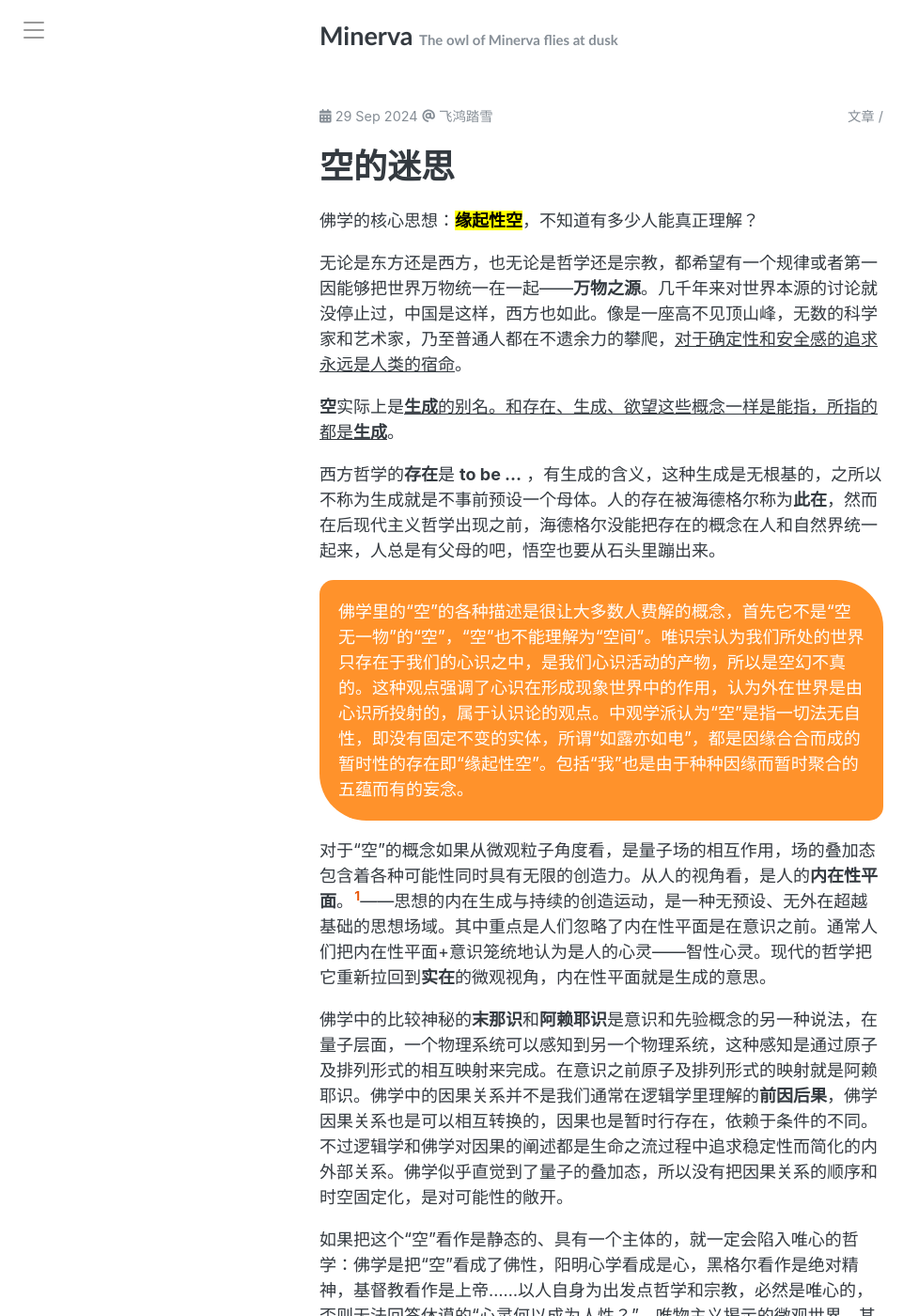
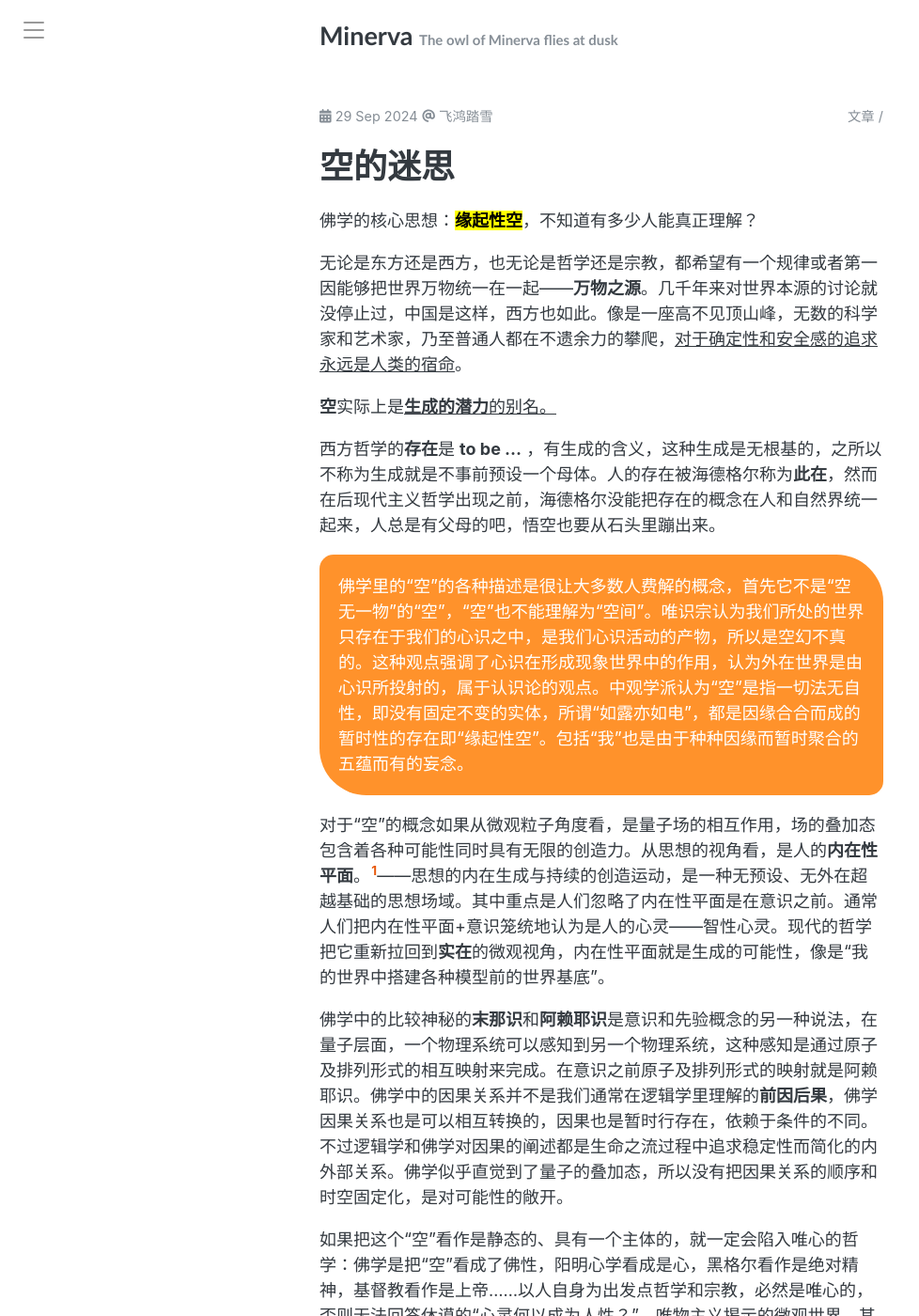
Before and after one commit to symphonyh/symphonyh.github.io, a Jekyll site: the page built from _posts/2024-09-29-kong.md, in a window 1280 px wide and 1400 px high. Shown: the whole window at 94% size, without its empty margins (0-978 px from the left). Built offline with Jekyll 4.4.1, drawn with Linux system fonts in a browser that asks for light colours; comment, search, counter and statistics services are not loaded.

Commit message:
概念修正

```diff
--- a/_posts/2024-09-29-kong.md
+++ b/_posts/2024-09-29-kong.md
@@ -11,7 +11,7 @@ comments: true
 
 无论是东方还是西方，也无论是哲学还是宗教，都希望有一个规律或者第一因能够把世界万物统一在一起——**万物之源**。几千年来对世界本源的讨论就没停止过，中国是这样，西方也如此。像是一座高不见顶山峰，无数的科学家和艺术家，乃至普通人都在不遗余力的攀爬，<ins>对于确定性和安全感的追求永远是人类的宿命</ins>。
 
-**空**实际上是<ins><strong>生成</strong>的别名。和存在、生成、欲望这些概念一样是能指，所指的都是<strong>生成</strong></ins>。
+**空**实际上是<ins><strong>生成的潜力</strong>的别名。
 
 西方哲学的**存在**是 **to be ...** ，有生成的含义，这种生成是无根基的，之所以不称为生成就是不事前预设一个母体。人的存在被海德格尔称为**此在**，然而在后现代主义哲学出现之前，海德格尔没能把存在的概念在人和自然界统一起来，人总是有父母的吧，悟空也要从石头里蹦出来。
 
@@ -24,7 +24,7 @@ comments: true
 ">
 佛学里的“空”的各种描述是很让大多数人费解的概念，首先它不是“空无一物”的“空”，“空”也不能理解为“空间”。唯识宗认为我们所处的世界只存在于我们的心识之中，是我们心识活动的产物，所以是空幻不真的。这种观点强调了心识在形成现象世界中的作用，认为外在世界是由心识所投射的，属于认识论的观点。中观学派认为“空”是指一切法无自性，即没有固定不变的实体，所谓“如露亦如电”，都是因缘合合而成的暂时性的存在即“缘起性空”。包括“我”也是由于种种因缘而暂时聚合的五蕴而有的妄念。</p>
 
-对于“空”的概念如果从微观粒子角度看，是量子场的相互作用，场的叠加态包含着各种可能性同时具有无限的创造力。从人的视角看，是人的**内在性平面**。[^fn1]——思想的内在生成与持续的创造运动，是一种无预设、无外在超越基础的思想场域。其中重点是人们忽略了内在性平面是在意识之前。通常人们把内在性平面+意识笼统地认为是人的心灵——智性心灵。现代的哲学把它重新拉回到**实在**的微观视角，内在性平面就是生成的意思。
+对于“空”的概念如果从微观粒子角度看，是量子场的相互作用，场的叠加态包含着各种可能性同时具有无限的创造力。从思想的视角看，是人的**内在性平面**。[^fn1]——思想的内在生成与持续的创造运动，是一种无预设、无外在超越基础的思想场域。其中重点是人们忽略了内在性平面是在意识之前。通常人们把内在性平面+意识笼统地认为是人的心灵——智性心灵。现代的哲学把它重新拉回到**实在**的微观视角，内在性平面就是生成的可能性，像是“我的世界中搭建各种模型前的世界基底”。
 
 佛学中的比较神秘的**末那识**和**阿赖耶识**是意识和先验概念的另一种说法，在量子层面，一个物理系统可以感知到另一个物理系统，这种感知是通过原子及排列形式的相互映射来完成。在意识之前原子及排列形式的映射就是阿赖耶识。佛学中的因果关系并不是我们通常在逻辑学里理解的**前因后果**，佛学因果关系也是可以相互转换的，因果也是暂时行存在，依赖于条件的不同。不过逻辑学和佛学对因果的阐述都是生命之流过程中追求稳定性而简化的内外部关系。佛学似乎直觉到了量子的叠加态，所以没有把因果关系的顺序和时空固定化，是对可能性的敞开。
 
```
Also changed, not shown: _posts/2024-08-06-xmyj.md (+1 -1 lines).
